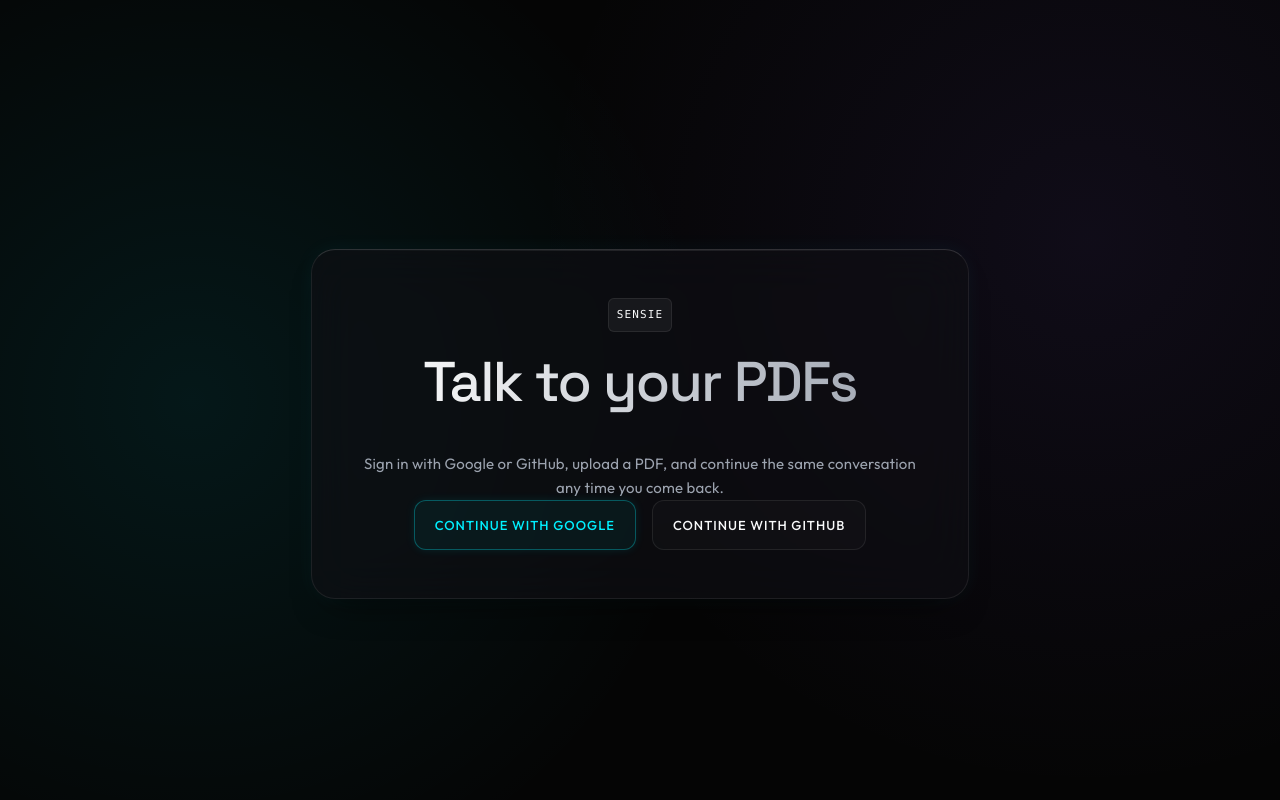
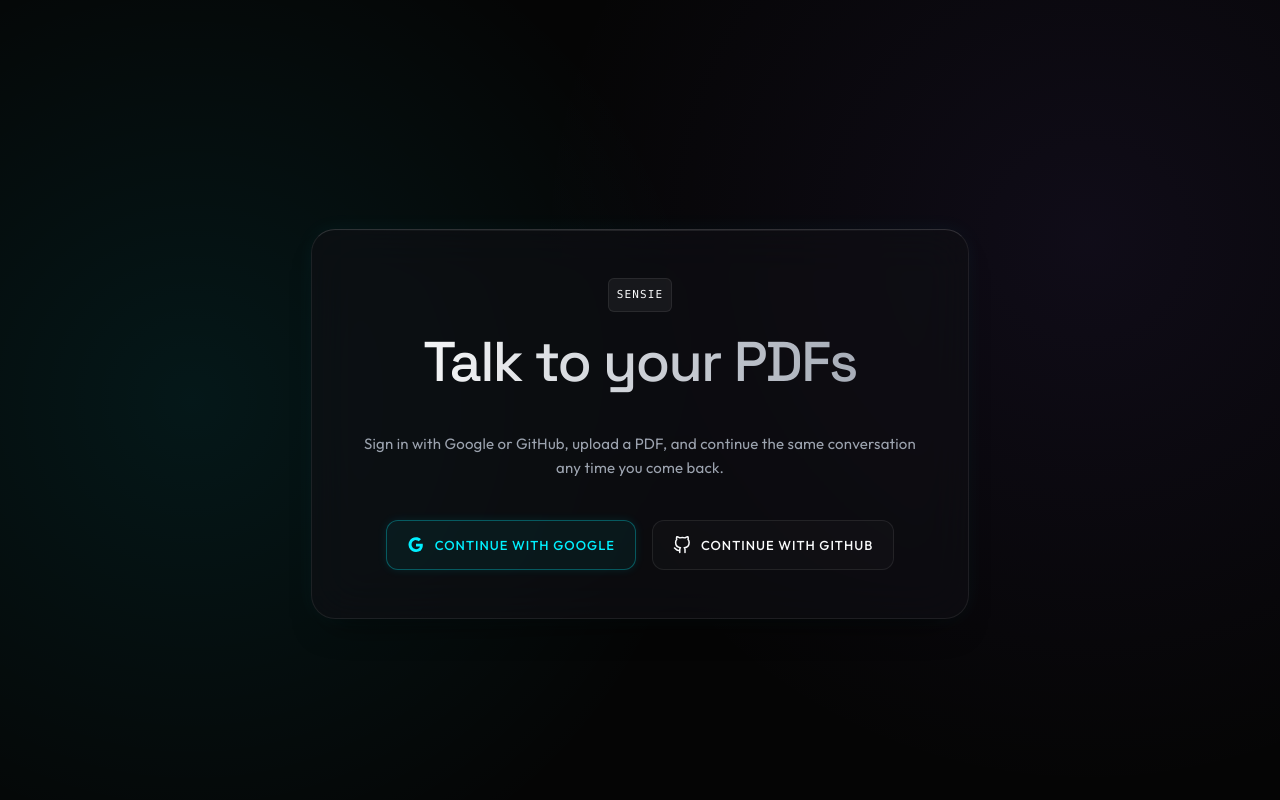
Before and after one commit to dev-sumir/sensei, a React (Vite) app in the folder frontend/: page / in a window 1280 px wide. Shown: the top 800 px of the page. Built offline with nearby package versions, Linux system fonts and the light colour scheme; no server answers.

Commit message:
Enhance auth page with provider SVG icons and spacing

```diff
--- a/frontend/src/pages/AuthPage.tsx
+++ b/frontend/src/pages/AuthPage.tsx
@@ -10,7 +10,7 @@ export function AuthPage({ loadingProvider = null, onSignIn }: AuthPageProps) {
       <section className="auth-card">
         <span className="badge">Sensie</span>
         <h1>Talk to your PDFs</h1>
-        <p>
+        <p style={{ marginBottom: '40px', lineHeight: 1.6, color: 'var(--text)' }}>
           Sign in with Google or GitHub, upload a PDF, and continue the same
           conversation any time you come back.
         </p>
@@ -20,16 +20,35 @@ export function AuthPage({ loadingProvider = null, onSignIn }: AuthPageProps) {
             type="button"
             disabled={loadingProvider !== null}
             onClick={() => onSignIn('google')}
+            style={{ display: 'flex', alignItems: 'center', gap: '10px', justifyContent: 'center' }}
           >
-            {loadingProvider === 'google' ? 'Connecting...' : 'Continue with Google'}
+            {loadingProvider === 'google' ? 'Connecting...' : (
+              <>
+                <svg viewBox="0 0 24 24" width="18" height="18" fill="currentColor">
+                  <path d="M21.1 12.1c0-.7-.1-1.3-.2-1.9H12v3.7h5.2c-.2 1.2-.9 2.2-1.9 2.9v2.4h3c1.8-1.6 2.8-4 2.8-7.1z"></path>
+                  <path d="M12 21.2c2.6 0 4.8-.8 6.4-2.3l-3-2.4c-.9.6-2 1-3.4 1-2.6 0-4.8-1.8-5.6-4.1H3.2v2.5C4.9 19.3 8.2 21.2 12 21.2z"></path>
+                  <path d="M6.4 13.4c-.2-.6-.3-1.3-.3-2s.1-1.4.3-2V6.9H3.2C2.5 8.2 2 9.8 2 11.4s.5 3.2 1.2 4.5l3.2-2.5z"></path>
+                  <path d="M12 5.6c1.4 0 2.7.5 3.7 1.4l2.8-2.8C16.8 2.6 14.6 1.7 12 1.7 8.2 1.7 4.9 3.6 3.2 6.9l3.2 2.5c.8-2.3 3-4.1 5.6-4.1z"></path>
+                </svg>
+                Continue with Google
+              </>
+            )}
           </button>
           <button
             type="button"
             className="secondary"
             disabled={loadingProvider !== null}
             onClick={() => onSignIn('github')}
+            style={{ display: 'flex', alignItems: 'center', gap: '10px', justifyContent: 'center' }}
           >
-            {loadingProvider === 'github' ? 'Connecting...' : 'Continue with GitHub'}
+            {loadingProvider === 'github' ? 'Connecting...' : (
+              <>
+                <svg viewBox="0 0 24 24" width="18" height="18" stroke="currentColor" strokeWidth="2" fill="none" strokeLinecap="round" strokeLinejoin="round">
+                  <path d="M9 19c-5 1.5-5-2.5-7-3m14 6v-3.87a3.37 3.37 0 0 0-.94-2.61c3.14-.35 6.44-1.54 6.44-7A5.44 5.44 0 0 0 20 4.77 5.07 5.07 0 0 0 19.91 1S18.73.65 16 2.48a13.38 13.38 0 0 0-7 0C6.27.65 5.09 1 5.09 1A5.07 5.07 0 0 0 5 4.77a5.44 5.44 0 0 0-1.5 3.78c0 5.42 3.3 6.61 6.44 7A3.37 3.37 0 0 0 9 18.13V22"></path>
+                </svg>
+                Continue with GitHub
+              </>
+            )}
           </button>
         </div>
       </section>
```
